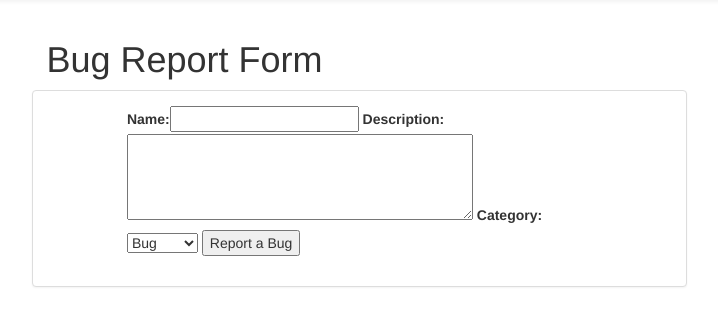
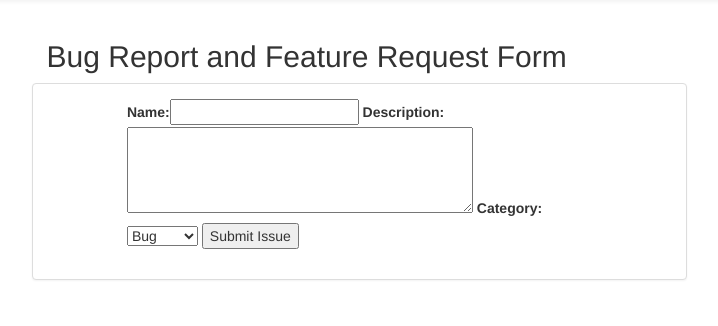
Before and after one commit to saor48/tracker, a Django app: page /issues/bug/ in a window 1280 px wide. Shown: the part 52-378 px from the top of the page, without its empty margins (281-999 px from the left). Run offline with Django 3.2, Linux system fonts and the light colour scheme; some libraries are stand-ins or nearby versions.

Commit message:
code clean up

```diff
--- a/issues/templates/bug.html
+++ b/issues/templates/bug.html
@@ -5,7 +5,7 @@
 
 <div class="row row-flex">
     <header class="col-xs-6 col-xs-offset-3">
-        <h1>Bug Report Form</h1>
+        <h2>Bug Report and Feature Request Form</h2>
     </header>
     <div class="col-xs-6 col-xs-offset-3  display panel panel-default">
         <section class="panel-body">
@@ -16,7 +16,7 @@
 
                     {{ bugform | as_bootstrap}}
 
-                <button type="submit">Report a Bug</button>
+                <button type="submit">Submit Issue</button>
                 </div>
             </form>
 
--- a/issues/views.py
+++ b/issues/views.py
@@ -7,22 +7,16 @@ from .models import Issue
 from datetime import date as Date
 from .forms import CreateIssueForm, EditIssueForm, CommentForm
 from pprint import pprint
-#now.strftime("%Y-%m-%d %H:%M")
-#messages.error(request, "Unable to ")
 
-#----------------------------------Functions-----------------------------------------#
+#----------------------------------Functions x2--------------------------------------#
 def get_issue(issue_id):
     query = Issue.objects.get(pk=issue_id)
-    print("getissue--------", query, issue_id)
     return query
 
 def update_profile(user_id,**kwargs):
-    print("user-",user_id)
     user = User.objects.get(pk=user_id)
     user.profile.latest_activity_date = Date.today()
-    #now.strftime("%Y-%m-%d")
     if kwargs is not None:
-        print("kws==", kwargs)
         for key in kwargs:
             value = str(kwargs[key]) + ","
             if key == 'bug':
@@ -31,20 +25,18 @@ def update_profile(user_id,**kwargs):
                 user.profile.features += value
             if key == 'paid':
                 user.profile.paid_features += value
-    print("user-", user)
-    pprint(vars(user.profile))
     user.save()
 
 
-#-def-------------------------------Views----------------------------------------#
-# issues -----------------displays all issues
-# vote -------------------adds issue id to profile bug/feature field
-# 76 bug -----------------create an issue
-# 106 edit_issue ---------form to edit an issue
-# 130 update_issue -------update an issue
-# 149 delete_issue -------delete an issue
-# 160 make_comment -------form to enter a comment
-# 174 update_comment -----save comment to db
+# line def-------------------------------Views x8--------------------------------------#
+# 42 issues --------------- displays all issues
+# 53 vote ----------------- adds issue id to profile bug/feature voted field
+# 68 bug ------------------ create an issue
+# 94 edit_issue ----------- form to edit an issue
+# 114 update_issue -------- update an issue
+# 129 delete_issue -------- delete an issue
+# 136 make_comment -------- form to enter a comment
+# 148 update_comment ------ save comment to db
 
 @login_required
 def issues(request):
@@ -67,14 +59,13 @@ def vote(request):
     bugs=instance.bugs.split(",")
     if str(query.id) not in features and str(query.id) not in bugs:
         kwargs = {query.category : query.id}
-        update_profile(user_id, **kwargs)################# could be in profiles?
+        update_profile(user_id, **kwargs)
     else:
         messages.error(request, "You have already voted on this issue")
     return redirect(reverse('get_profile'))
 
 
 def bug(request):
-
     if request.method == 'POST':
         form = CreateIssueForm(request.POST)
         if form.is_valid():
@@ -90,13 +81,9 @@ def bug(request):
                     date_completed = None,
                     price = None,
                     )
-            print("query---", query)
-            print("form---", form)
             query.save()
-
             user_id = request.user.id
             kwargs = {query.category : query.id}
-            print("result=", user_id," -q-",query.id)
             update_profile(user_id, **kwargs)
             return redirect(reverse('issues'))
     else:
--- a/payments/views.py
+++ b/payments/views.py
@@ -27,8 +27,6 @@ def payment(request):
             order.date = timezone.now()
             order.save()
 
-                #user_id = request.user.id
-
             order_line_item = OrderLineItem(
                     order = order,
                     feature = feature,
@@ -47,8 +45,7 @@ def payment(request):
 
             if customer.paid:
                 messages.error(request, "You have successfully paid")
-                #--here update profilr------------------------------#########
-               # current_user = request.user
+                #--here update profile
                 user = User.objects.get(pk=request.user.id)
                 user.profile.paid_features += str(feature) + ","
                 user.save()
--- a/profiles/urls.py
+++ b/profiles/urls.py
@@ -1,8 +1,7 @@
 from django.conf.urls import url
-from .views import get_profile, update_profile
+from .views import get_profile
 
 
 urlpatterns = [
     url(r'^profileprofile/$', get_profile, name="get_profile"),
-    url(r'^update/$', update_profile, name="update_profile"),
 ]
```
Also changed, not shown: profiles/views.py (+0 -8 lines), README.md.
